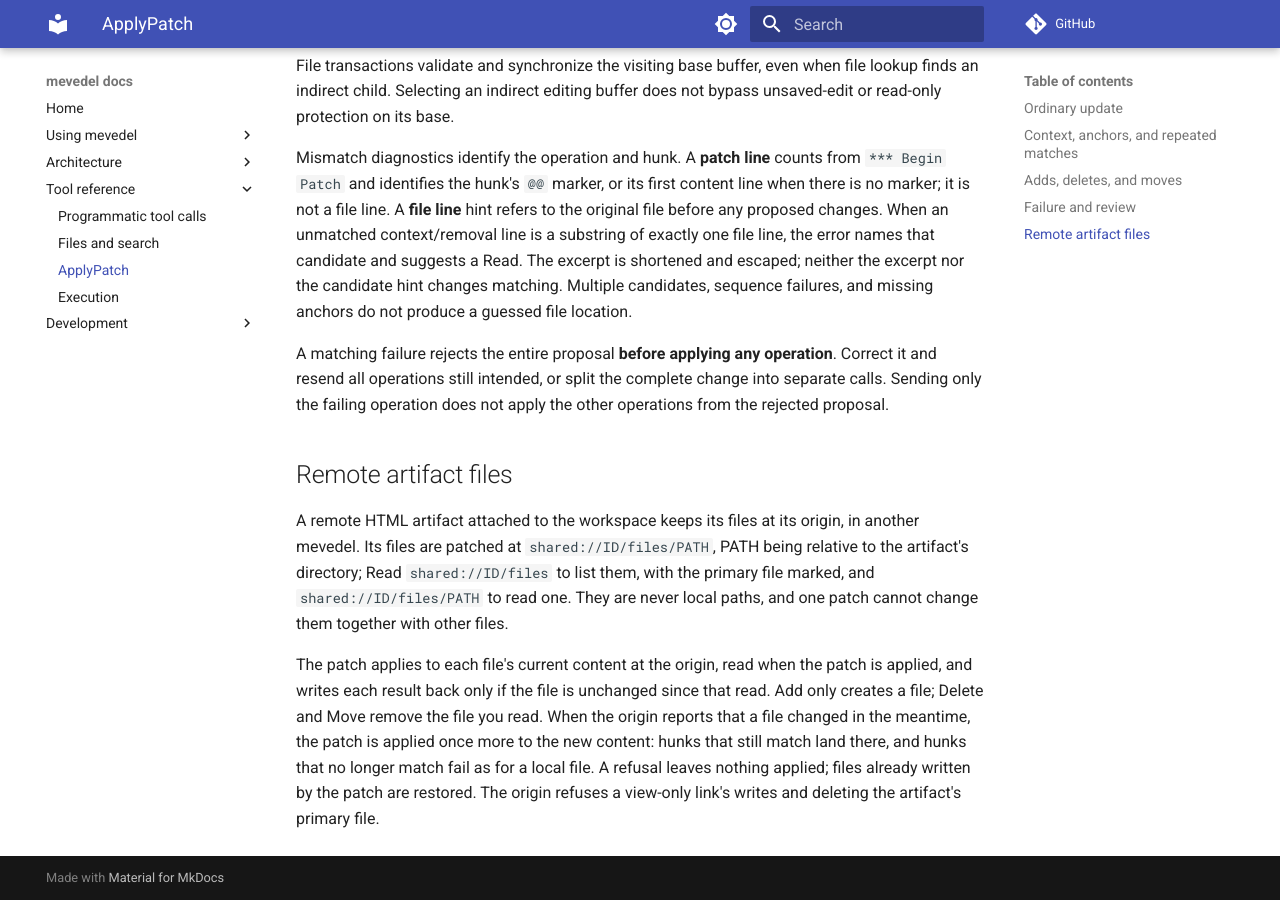
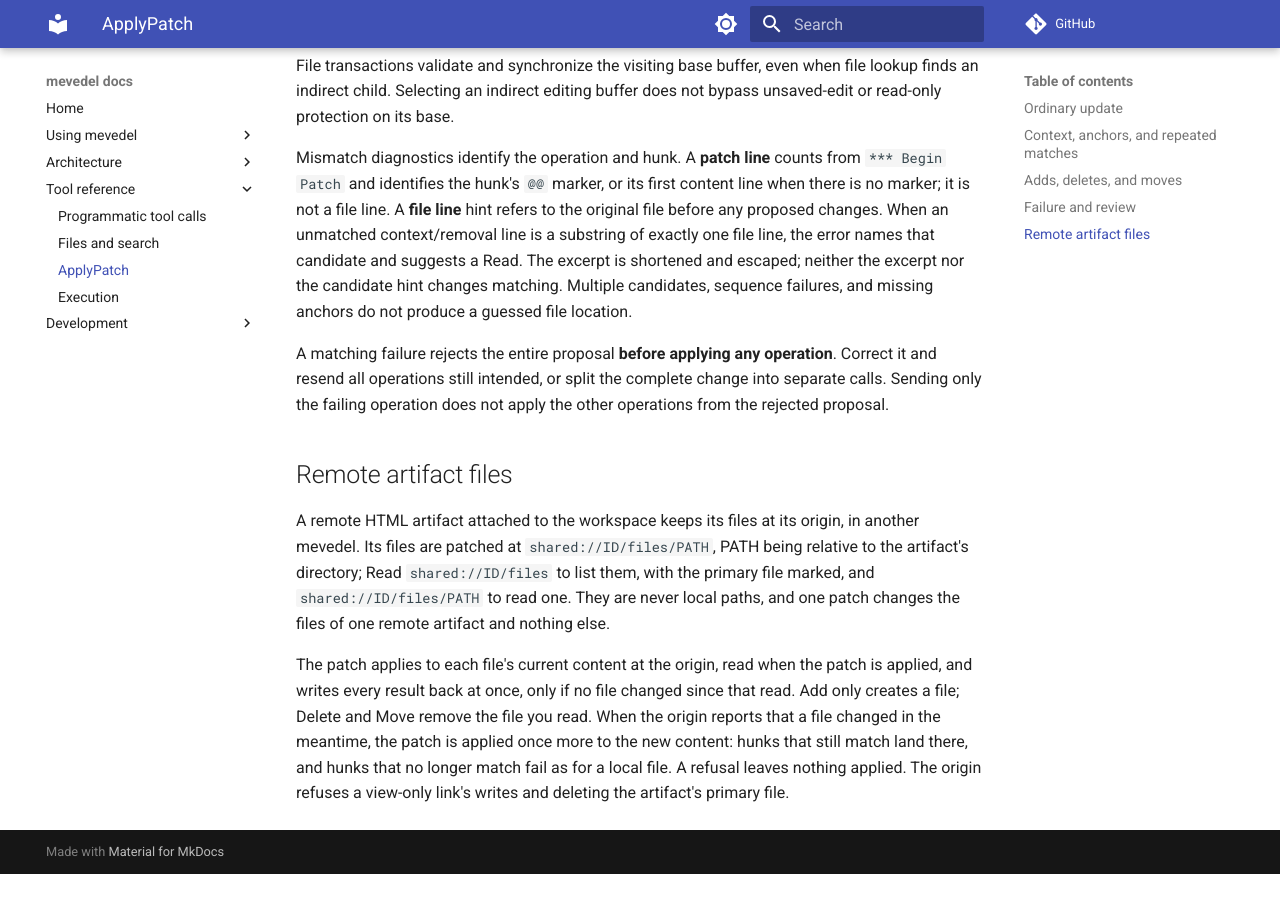
Before and after one commit to FrauH0lle/mevedel, an MkDocs documentation site: the page built from docs/tools/applypatch.md, in a window 1280 px wide and 900 px high, scrolled down 2225 px. Built offline with MkDocs 1.6.1 and Material for MkDocs 9.7.7, drawn with Linux system fonts in a browser that asks for light colours; comment, search, counter and statistics services are not loaded; after the commit the page ends 3099 px from its top, so only the background shows below that.

Commit message:
feat(remote-artifacts): Write a remote patch's files in one atomic request
The artifact room gains write-files: every hash is checked, then every
file written or deleted, in one control-fs program under the store's
lock (mevedel-artifact-store-write-files, which write-file and
delete-file now use).  ApplyPatch sends a remote patch's changes in one
such request, so it lands whole or not at all, and its best-effort undo
is gone.  A patch may change the files of one remote artifact only,
since several origins cannot write atomically together.

```diff
--- a/docs/tools/applypatch.md
+++ b/docs/tools/applypatch.md
@@ -120,14 +120,14 @@ A remote HTML artifact attached to the workspace keeps its files at its origin,
 in another mevedel. Its files are patched at `shared://ID/files/PATH`, PATH
 being relative to the artifact's directory; Read `shared://ID/files` to list
 them, with the primary file marked, and `shared://ID/files/PATH` to read one.
-They are never local paths, and one patch cannot change them together with
-other files.
+They are never local paths, and one patch changes the files of one remote
+artifact and nothing else.
 
 The patch applies to each file's current content at the origin, read when the
-patch is applied, and writes each result back only if the file is unchanged
-since that read. Add only creates a file; Delete and Move remove the file you
-read. When the origin reports that a file changed in the meantime, the patch is
-applied once more to the new content: hunks that still match land there, and
-hunks that no longer match fail as for a local file. A refusal leaves nothing
-applied; files already written by the patch are restored. The origin refuses a
-view-only link's writes and deleting the artifact's primary file.
+patch is applied, and writes every result back at once, only if no file
+changed since that read. Add only creates a file; Delete and Move remove the
+file you read. When the origin reports that a file changed in the meantime,
+the patch is applied once more to the new content: hunks that still match land
+there, and hunks that no longer match fail as for a local file. A refusal
+leaves nothing applied. The origin refuses a view-only link's writes and
+deleting the artifact's primary file.
```
Also changed, not shown: docs/collaboration.md (+12 -5 lines), 8 other files.
